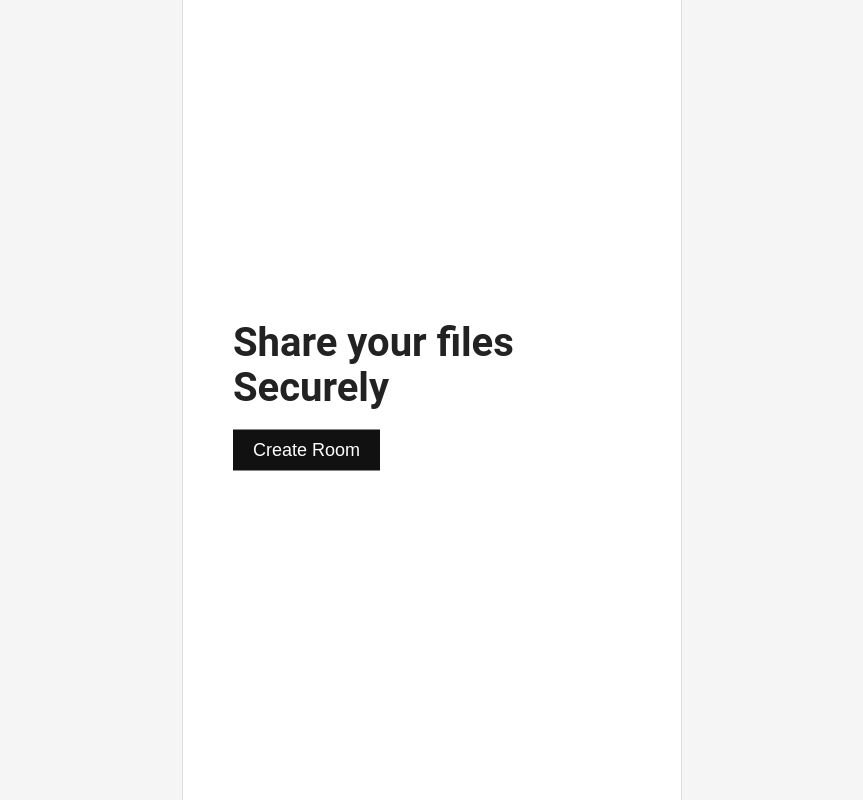
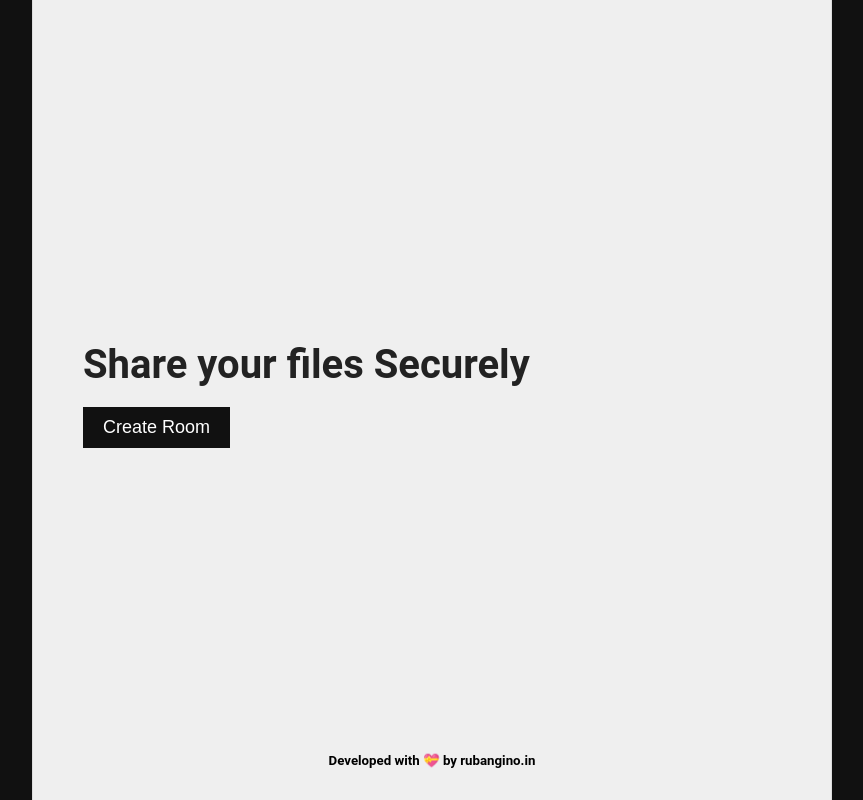
Before and after one commit to Ruban2205/p2p-file-sharing-nodejs, a website: page public/index.html in a window 1280 px wide. Shown: the whole page, without its empty margins (208-1071 px from the left). Drawn offline with nearby package versions, Linux system fonts and the light colour scheme; no server answers.

Commit message:
UPDATE design

```diff
--- a/public/code.js
+++ b/public/code.js
@@ -35,6 +35,7 @@
 
         reader.onload = function (e) {
             let buffer = new Uint8Array(reader.result);
+            console.log(buffer);
 
             let el = document.createElement("div");
             el.classList.add("item");
@@ -47,7 +48,6 @@
             shareFile({
                 filename: file.name,
                 total_buffer_size: buffer.length,
-                // total_size: 1024
                 buffer_size: 1024
             }, buffer, el.querySelector(".progress"));
         }
--- a/public/index.html
+++ b/public/index.html
@@ -50,6 +50,12 @@
 
     </div>
 
+    <footer>
+        <div class="copyright-container">
+            <h5>Developed with 💝 by rubangino.in</h5>
+        </div>
+    </footer>
+
 
 
     <script src="https://cdn.socket.io/4.6.0/socket.io.min.js"
--- a/public/style.css
+++ b/public/style.css
@@ -2,6 +2,10 @@
     margin: 0px;
     padding: 0px;
     box-sizing: border-box;
+}
+
+html{
+    background-color: #111;
 }
 
 body{
@@ -17,13 +21,14 @@ body{
 }
 .app{
     position: fixed;
-    top: 0px;
+    top: 0;
+    bottom: 50px;
     left: 50%;
     transform: translateX(-50%);
     width: 100%;
     height: 100%;
-    max-width: 500px;
-    background: #fff;
+    max-width: 800px;
+    background: #efefef;
     border-right: 1px solid #ddd;
     border-left: 1px solid #ddd;
 }
@@ -97,6 +102,7 @@ body{
     text-align: center;
     color: #111;
     font-size: 18px;
+    cursor: pointer;
 }
 .fs-screen .file-input input{
     display: none;
@@ -132,3 +138,21 @@ body{
     padding: 5px;
     border-top: 1px solid #eee;
 }
+
+/* Receive File Button */
+.button-container{
+    display: flex;
+    justify-content: center;
+    flex-direction: column;
+}
+
+.copyright-container{
+    position: fixed;
+    bottom: 0;
+    right: 0;
+    left: 0;
+    display: flex;
+    justify-content: center;
+    align-items: center;
+    padding: 2rem;
+}
```
Also changed, not shown: public/receiver.html (+1 -1 lines).
